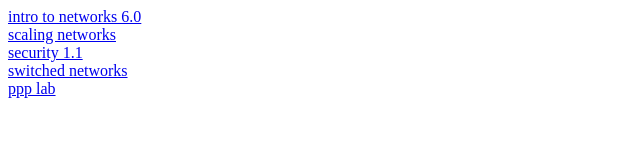
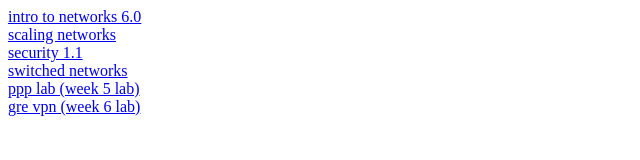
Before and after one commit to ollefrost/taruc, a plain HTML site: page index.html in a window 1280 px wide. Shown: the whole page, without its empty margins (0-640 px from the left). Drawn offline with Linux system fonts and the light colour scheme.

Commit message:
Update index.html

```diff
--- a/index.html
+++ b/index.html
@@ -7,6 +7,7 @@
 <a href='http://ollefrost.github.io/taruc/scaling%20networks.pdf'>scaling networks</a><br>
 <a href='http://ollefrost.github.io/taruc/security%201.1.pdf'>security 1.1</a><br>
 <a href='http://ollefrost.github.io/taruc/switched%20networks.pdf'>switched networks</a><br>
-<a href='http://ollefrost.github.io/taruc/ppp%20lab.pdf'>ppp lab</a><br>
+<a href='http://ollefrost.github.io/taruc/ppp%20lab.pdf'>ppp lab (week 5 lab)</a><br>
+  <a href='http://ollefrost.github.io/taruc/gre%20vpn.pdf'>gre vpn (week 6 lab)</a><br>
 </body>
 </html>
```
